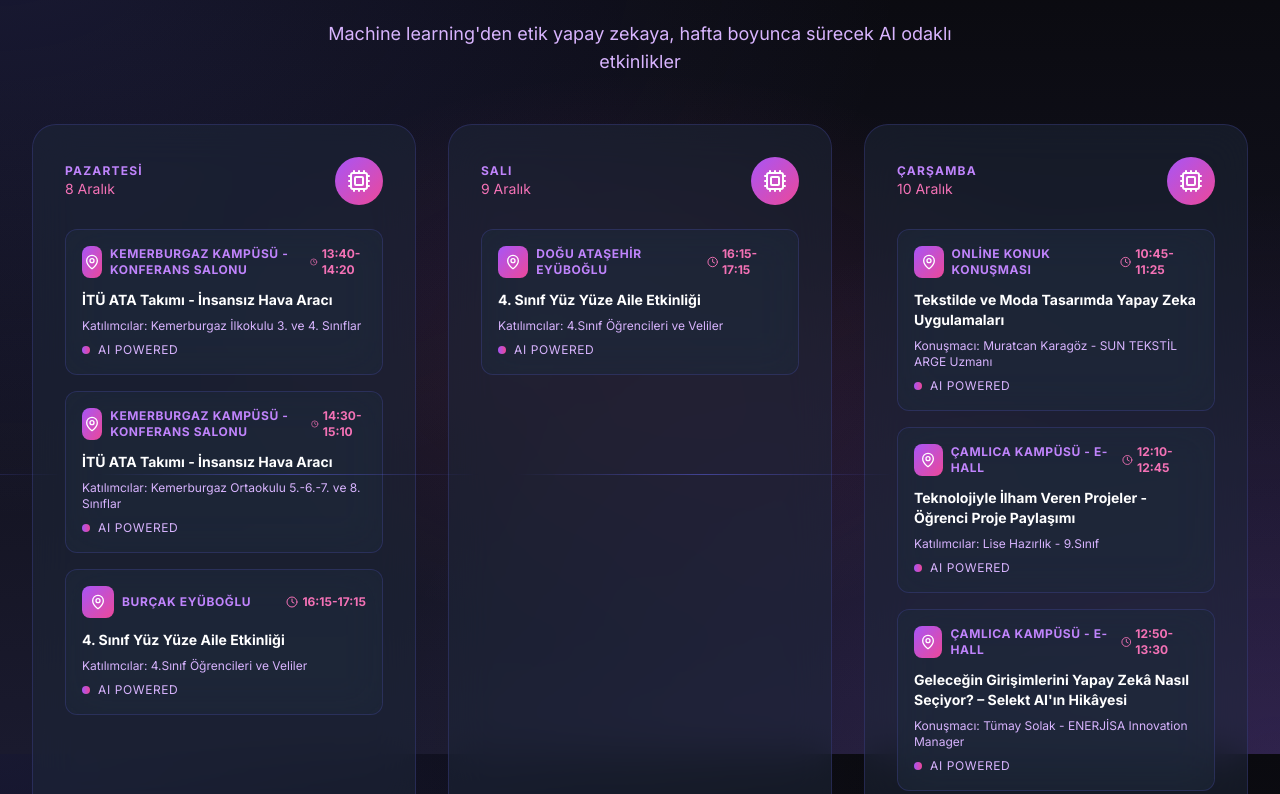
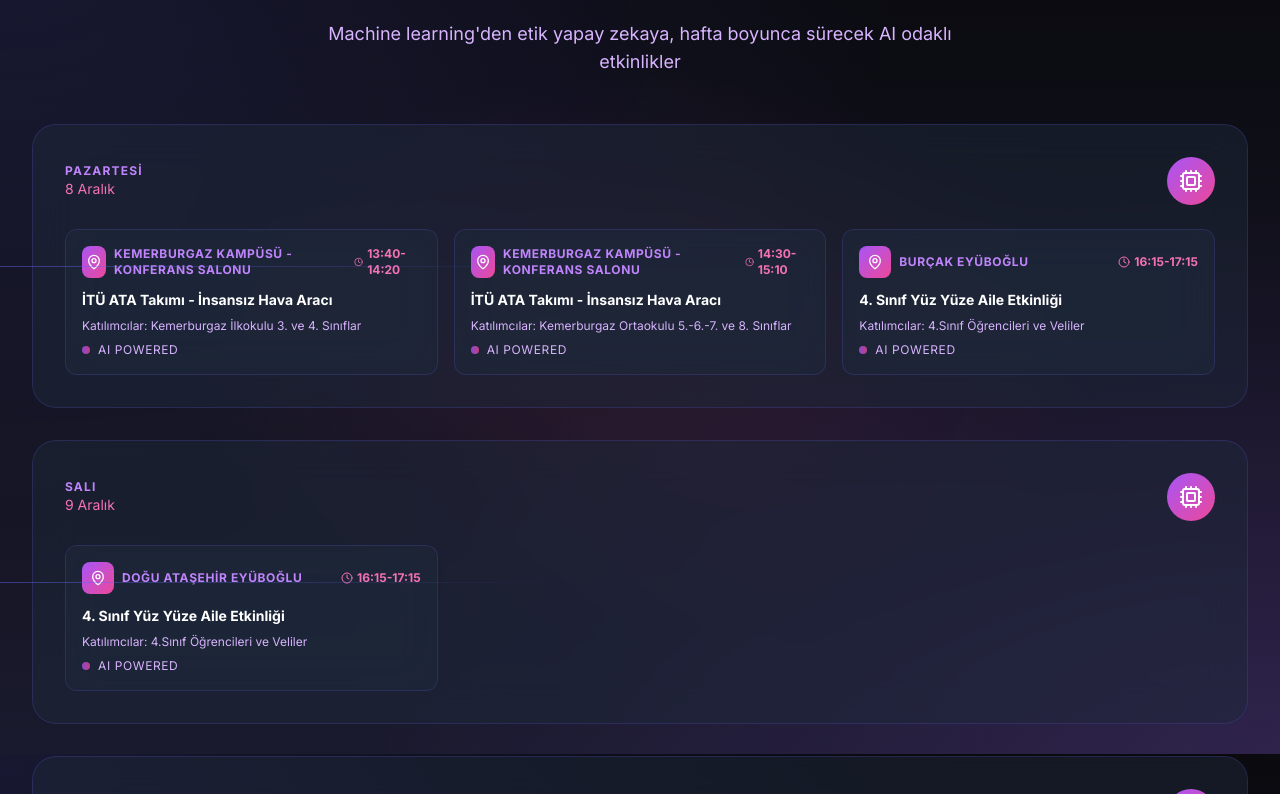
Before and after one commit to ufukpolatt/kodlamahaftasi, a Next.js app: page / in a window 1280 px wide. Shown: the part 1646-2440 px from the top of the page. Built offline with nearby package versions, Linux system fonts and the light colour scheme.

Commit message:
Update website content and schedule

```diff
--- a/src/app/page.tsx
+++ b/src/app/page.tsx
@@ -198,8 +198,8 @@ export default function Home() {
           </p>
         </motion.div>
 
-        <div className="grid gap-8 md:grid-cols-3">
-          {scheduleDays.slice(0, 3).map((day, index) => (
+        <div className="space-y-8">
+          {scheduleDays.map((day, index) => (
             <motion.div
               key={day.day}
               initial={{ opacity: 0, y: 30 }}
@@ -221,14 +221,15 @@ export default function Home() {
                   <Cpu className="w-6 h-6 text-white" />
                 </div>
               </div>
-              <div className="space-y-4">
-                {day.events.slice(0, 3).map((event) => (
+              <div className="grid gap-4 md:grid-cols-2 lg:grid-cols-3">
+                {day.events.map((event, index) => (
                   <EventCard
-                    key={event.title}
+                    key={`${event.title}-${event.time}-${index}`}
                     title={event.title}
                     time={event.time}
                     track={event.track}
                     speaker={event.speaker}
+                    participants={event.participants}
                   />
                 ))}
               </div>
--- a/src/app/schedule/page.tsx
+++ b/src/app/schedule/page.tsx
@@ -142,7 +142,7 @@ export default function SchedulePage() {
             <div className="grid gap-6 md:grid-cols-2 lg:grid-cols-3">
               {day.events.map((event, eventIndex) => (
                 <motion.div
-                  key={`${event.title}-${event.time}-${event.track}`}
+                  key={`${event.title}-${event.time}-${eventIndex}`}
                   initial={{ opacity: 0, y: 20 }}
                   whileInView={{ opacity: 1, y: 0 }}
                   viewport={{ once: true }}
--- a/src/data/mockData.ts
+++ b/src/data/mockData.ts
@@ -49,7 +49,7 @@ export const scheduleDays = [
     date: "10 Aralık",
     events: [
       { title: "Tekstilde ve Moda Tasarımda Yapay Zeka Uygulamaları", time: "10:45-11:25", track: "Online Konuk Konuşması", speaker: "Konuşmacı: Muratcan Karagöz - SUN TEKSTİL ARGE Uzmanı", participants: "Çamlıca Ortaokulu 6. ve 7. Sınıflar\nBurçak Eyüboğlu Ortaokulu 6. Sınıflar\nKemerburgaz Ortaokulu 5.6. ve 7.Sınıflar" },
-      { title: "Teknolojiyle İlham Veren Projeler - Öğrenci Proje Paylaşımı", time: "12:10-12:45", track: "Çamlıca Kampüsü - E-Hall", speaker: "Lise Hazırlık - 9.Sınıf" },
+      { title: "Teknolojiyle İlham Veren Projeler - Öğrenci Proje Paylaşımı", time: "12:10-12:45", track: "Çamlıca Kampüsü - E-Hall", speaker: "8. Sınıf" },
       { title: "Geleceğin Girişimlerini Yapay Zekâ Nasıl Seçiyor? – Selekt AI'ın Hikâyesi", time: "12:50-13:30", track: "Çamlıca Kampüsü - E-Hall", speaker: "Konuşmacı: Tümay Solak - ENERJİSA Innovation Manager", participants: " Lise Hazırlık - 9. ve 10.Sınıflar" },
       { title: "4. Sınıf Yüz Yüze Aile Etkinliği", time: "16:15-17:15", track: "ÇAMLICA EYÜBOĞLU", speaker: " 4.Sınıf Öğrencileri ve Veliler " },
       { title: "4. Sınıf Yüz Yüze Aile Etkinliği", time: "16:15-17:15", track: "BURÇAK EYÜBOĞLU", speaker: " 4.Sınıf Öğrencileri ve Veliler " },
@@ -60,7 +60,7 @@ export const scheduleDays = [
     day: "Perşembe",
     date: "11 Aralık",
     events: [
-      { title: "Ürün Zekâsı Platformu", time: "10:45-11:25", track: "Eyüboğlu Hall", speaker: "Konuşmacı: Seza Dursun - BOYNER Principal Data Science Product Owner", participants: "Çamlıca Ortaokulu 8.Sınıflar \n Eyüboğlu Koleji Burçak Eyüboğlu Fen veTeknoloji Lisesi 11.Sınıflar" },
+      { title: "Ürün Zekâsı Platformu", time: "10:45-11:25", track: "Eyüboğlu Hall", speaker: "Konuşmacı: Seza Dursun - BOYNER Principal Data Science Product Owner", participants: "Çamlıca Ortaokulu 8.Sınıflar \n Eyüboğlu Koleji Burçak Eyüboğlu Fen veTeknoloji Lisesi 11.Sınıflar\nKemerbugaz Ortaokulu 8.Sınıflar (Online)" },
       { title: "4. Sınıf Yüz Yüze Aile Etkinliği", time: "16:15-17:15", track: "ÇAMLICA EYÜBOĞLU", speaker: "4.Sınıf Öğrencileri ve Veliler" },
       { title: "4. Sınıf Yüz Yüze Aile Etkinliği", time: "16:15-17:15", track: "DOĞU ATAŞEHİR EYÜBOĞLU", speaker: "4.Sınıf Öğrencileri ve Veliler" },
       { title: "4. Sınıf Yüz Yüze Aile Etkinliği", time: "16:15-17:15", track: "KEMERBURGAZ EYÜBOĞLU", speaker: "4.Sınıf Öğrencileri ve Veliler" },
@@ -112,7 +112,7 @@ export const speakerSlides = [
     talkTime: "10:45-11:25",
     talkTopic: "Ürün Zekâsı Platformu",
     location: "Eyüboğlu Hall",
-    participants: "Çamlıca Ortaokulu 6. ve 7. Sınıflar, Burçak Eyüboğlu Ortaokulu 6. Sınıflar, Kemerburgaz Ortaokulu 5.6. ve 7.Sınıflar"
+    participants: "Çamlıca Ortaokulu 8.Sınıflar, Eyüboğlu Koleji Burçak Eyüboğlu Fen veTeknoloji Lisesi 11.Sınıflar, Kemerbugaz Ortaokulu 8.Sınıflar (Online)"
   },
   {
     id: 2,
```
